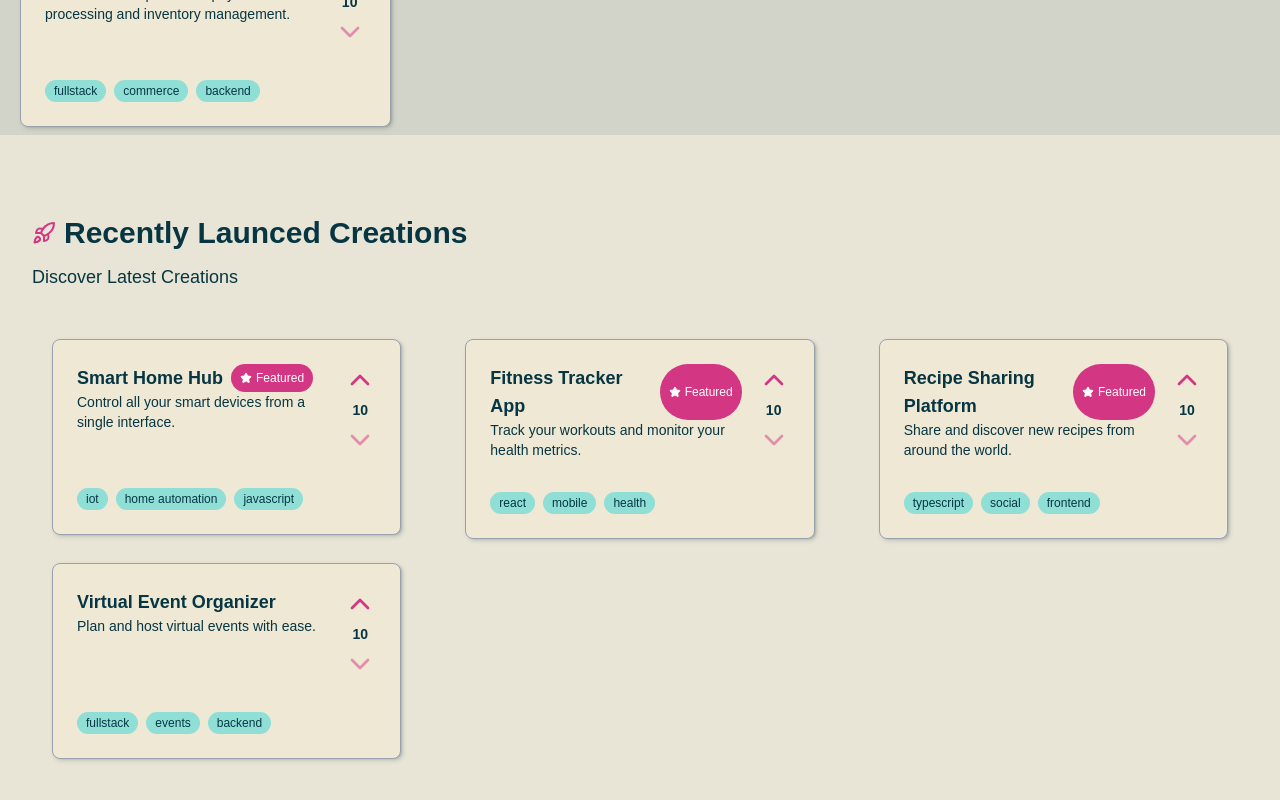
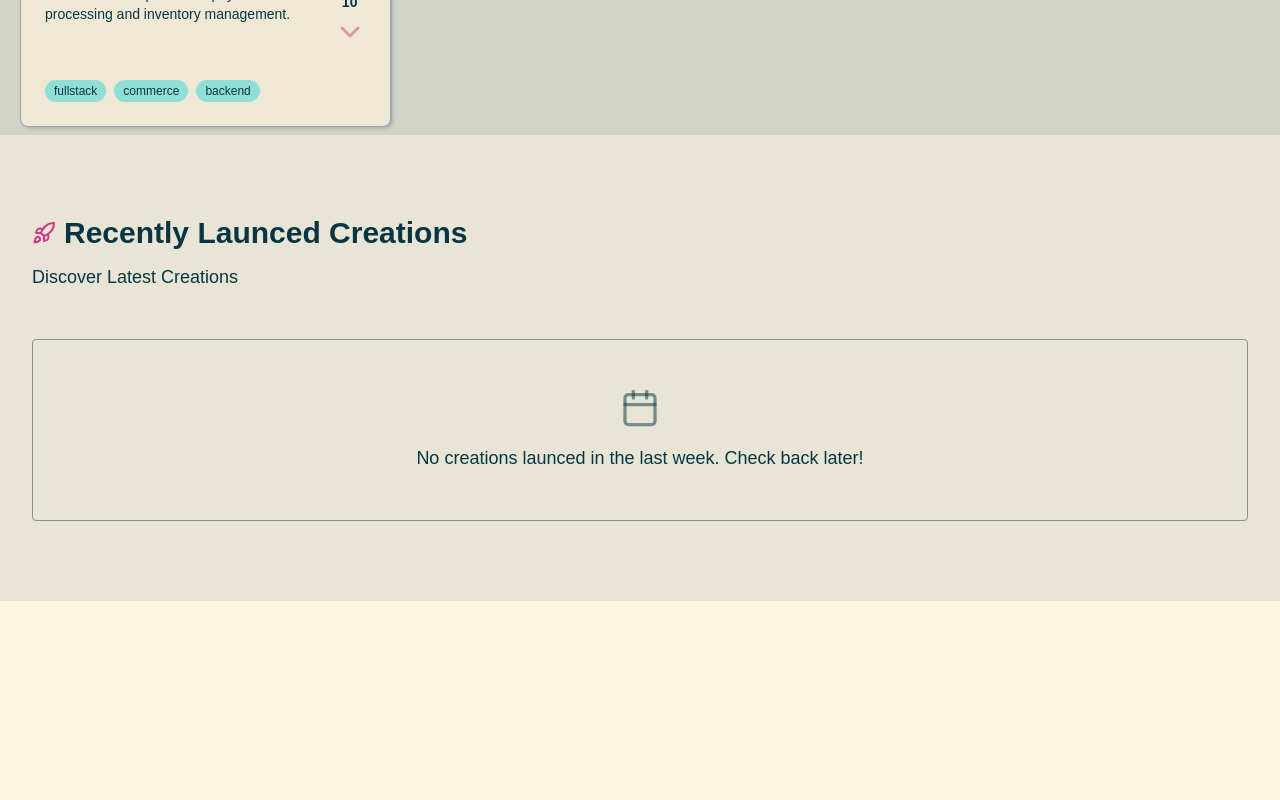
Before and after one commit to kryyo1441/creations, a Next.js app: page / in a window 1280 px wide. Shown: the part 1192-1992 px from the top of the page. After the commit the page ends 1793 px from the top, so only its background shows below. Built offline with nearby package versions, Linux system fonts and the light colour scheme.

Commit message:
Empty state styling

```diff
--- a/components/common/empty-state.tsx
+++ b/components/common/empty-state.tsx
@@ -1,7 +1,17 @@
-export default function EmptyState(){
+import { LucideIcon } from "lucide-react";
+
+export default function EmptyState({
+    message,
+    icon: Icon,
+}:{
+    message: string;
+    icon?: LucideIcon;
+}
+){
     return(
         <div className="empty-state">
-            <p>No items to display</p>
+            {Icon && (<Icon className="size-10 text-muted-foreground/50 mx-auto mb-4"/>)}
+            <p className="text-lg font-medium">{message}</p>
         </div>
     )
 
--- a/components/landing-page/recently-launced.tsx
+++ b/components/landing-page/recently-launced.tsx
@@ -1,42 +1,42 @@
-import { RocketIcon, Section } from "lucide-react";
+import { CalendarIcon, RocketIcon, Section } from "lucide-react";
 import SectionHeader from "../common/section-header";
 import ProductCard from "../products/product-card";
 import EmptyState from "../common/empty-state";
 
 export default function RecentlyLaunchedProducts() {
     const recentlyLauncedCreations = [
-        {
-            id: 1,
-            name: "Smart Home Hub",
-            description: "Control all your smart devices from a single interface.",
-            tags: ["iot", "home automation", "javascript"],
-            votes: 12,
-            isFeatured: true,
-        },
-        {
-            id: 2,
-            name: "Fitness Tracker App",
-            description: "Track your workouts and monitor your health metrics.",
-            tags: ["react", "mobile", "health"],
-            votes: 20,
-            isFeatured: true,
-        },
-        {
-            id: 3,
-            name: "Recipe Sharing Platform",
-            description: "Share and discover new recipes from around the world.",
-            tags: ["typescript", "social", "frontend"],
-            votes: 30,
-            isFeatured: true,
-        },
-        {
-            id: 4,
-            name: "Virtual Event Organizer",
-            description: "Plan and host virtual events with ease.",
-            tags: ["fullstack", "events", "backend"],
-            votes: 25,
-            isFeatured: false,
-        }
+        // {
+        //     id: 1,
+        //     name: "Smart Home Hub",
+        //     description: "Control all your smart devices from a single interface.",
+        //     tags: ["iot", "home automation", "javascript"],
+        //     votes: 12,
+        //     isFeatured: true,
+        // },
+        // {
+        //     id: 2,
+        //     name: "Fitness Tracker App",
+        //     description: "Track your workouts and monitor your health metrics.",
+        //     tags: ["react", "mobile", "health"],
+        //     votes: 20,
+        //     isFeatured: true,
+        // },
+        // {
+        //     id: 3,
+        //     name: "Recipe Sharing Platform",
+        //     description: "Share and discover new recipes from around the world.",
+        //     tags: ["typescript", "social", "frontend"],
+        //     votes: 30,
+        //     isFeatured: true,
+        // },
+        // {
+        //     id: 4,
+        //     name: "Virtual Event Organizer",
+        //     description: "Plan and host virtual events with ease.",
+        //     tags: ["fullstack", "events", "backend"],
+        //     votes: 25,
+        //     isFeatured: false,
+        // }
     ]
     return(
         <>
@@ -54,7 +54,7 @@ export default function RecentlyLaunchedProducts() {
                                     <ProductCard key={product.id} product={product}/>)}
                                 </div>
                               ) : (
-                                <EmptyState />
+                                <EmptyState message="No creations launced in the last week. Check back later!" icon={CalendarIcon}/>
                               )}
                 </div>
             </section>
```
